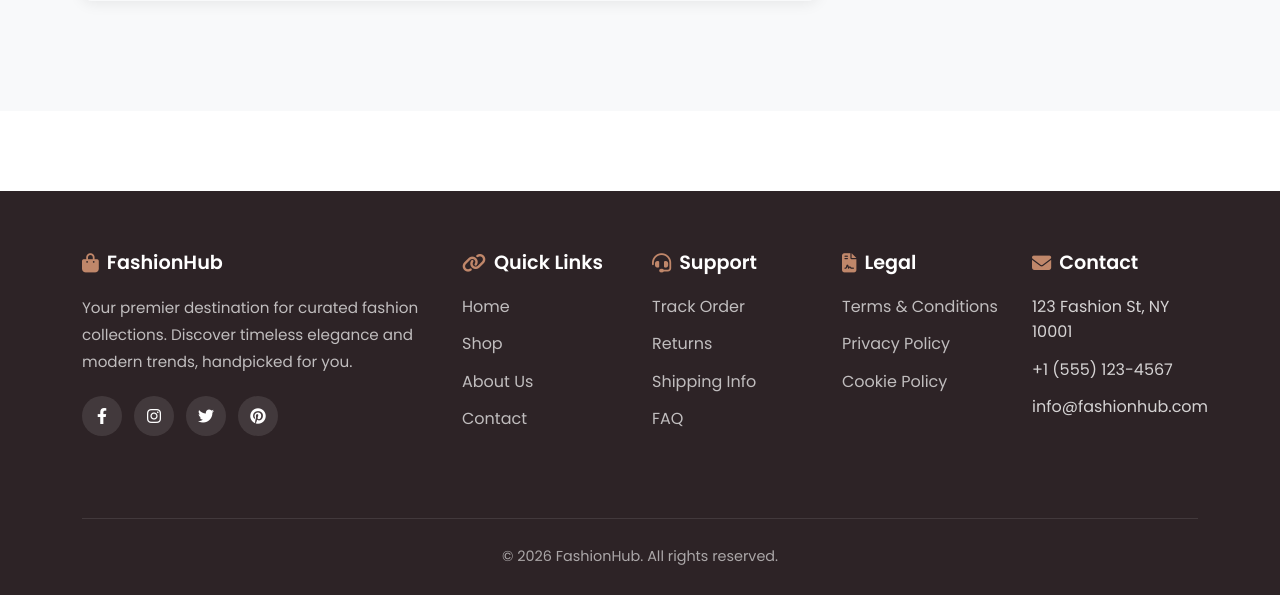
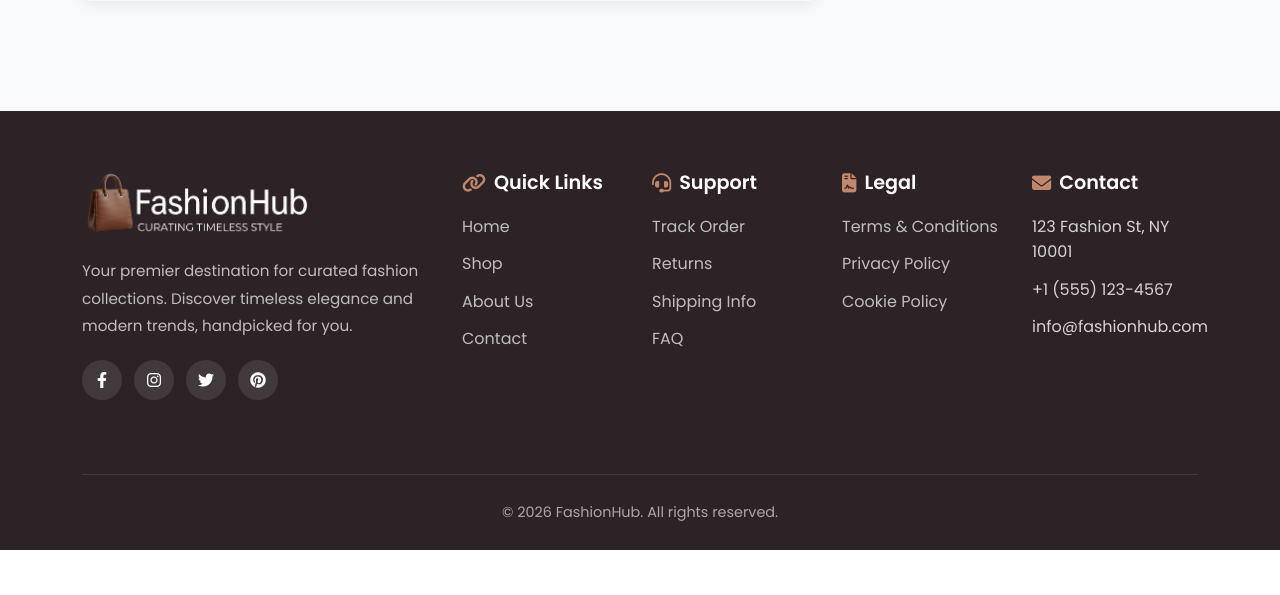
Before and after one commit to asalamin787/fashion_hub, a Laravel app: page /cart in a window 1280 px wide. Shown: the part 1031-1626 px from the top of the page. After the commit the page ends 1581 px from the top, so only its background shows below. Run offline with Laravel 12, Linux system fonts and the light colour scheme; parts of the project's set-up code (start-up, migrations or seed data) failed here and were passed over.

Commit message:
done
Co-authored-by: Copilot <copilot@github.com>

```diff
--- a/resources/views/components/app.blade.php
+++ b/resources/views/components/app.blade.php
@@ -11,6 +11,10 @@
     <meta name="author" content="FashionHub">
     <meta name="csrf-token" content="{{ csrf_token() }}">
     <link rel="canonical" href="{{ url()->current() }}">
+
+    <link rel="icon" type="image/png" href="{{ asset('assets/images/fav-icon.png') }}">
+    <link rel="shortcut icon" href="{{ asset('favicon.ico') }}">
+    <link rel="apple-touch-icon" href="{{ asset('assets/images/fav-icon.png') }}">
 
     <meta property="og:type" content="website">
     <meta property="og:site_name" content="FashionHub">
@@ -97,7 +101,7 @@
         <div class="container">
             <div class="row">
                 <div class="col-lg-4 col-md-6 mb-4">
-                    <h5><i class="fas fa-shopping-bag"></i> FashionHub</h5>
+                    <h5><img src="{{ asset('assets/images/logo.png') }}" width="230" alt="FashionHub Logo"></h5>
                     <p>Your premier destination for curated fashion collections. Discover timeless elegance and modern
                         trends, handpicked for you.</p>
                     <div class="footer-social">
```
Also changed, not shown: public/assets/css/cart.css, public/assets/css/checkout.css, public/assets/images/fav-icon.png (added), public/assets/images/logo.png (added).
